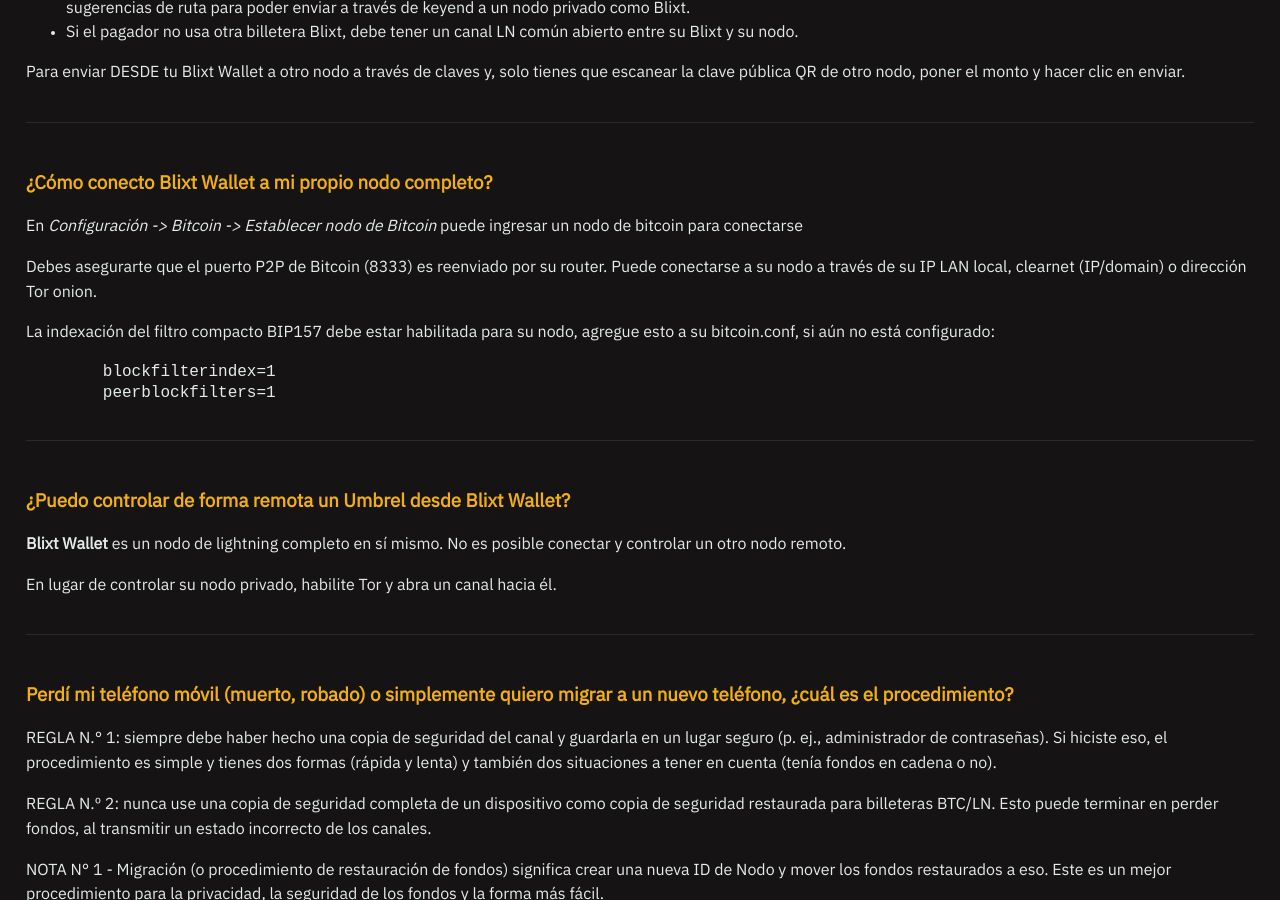
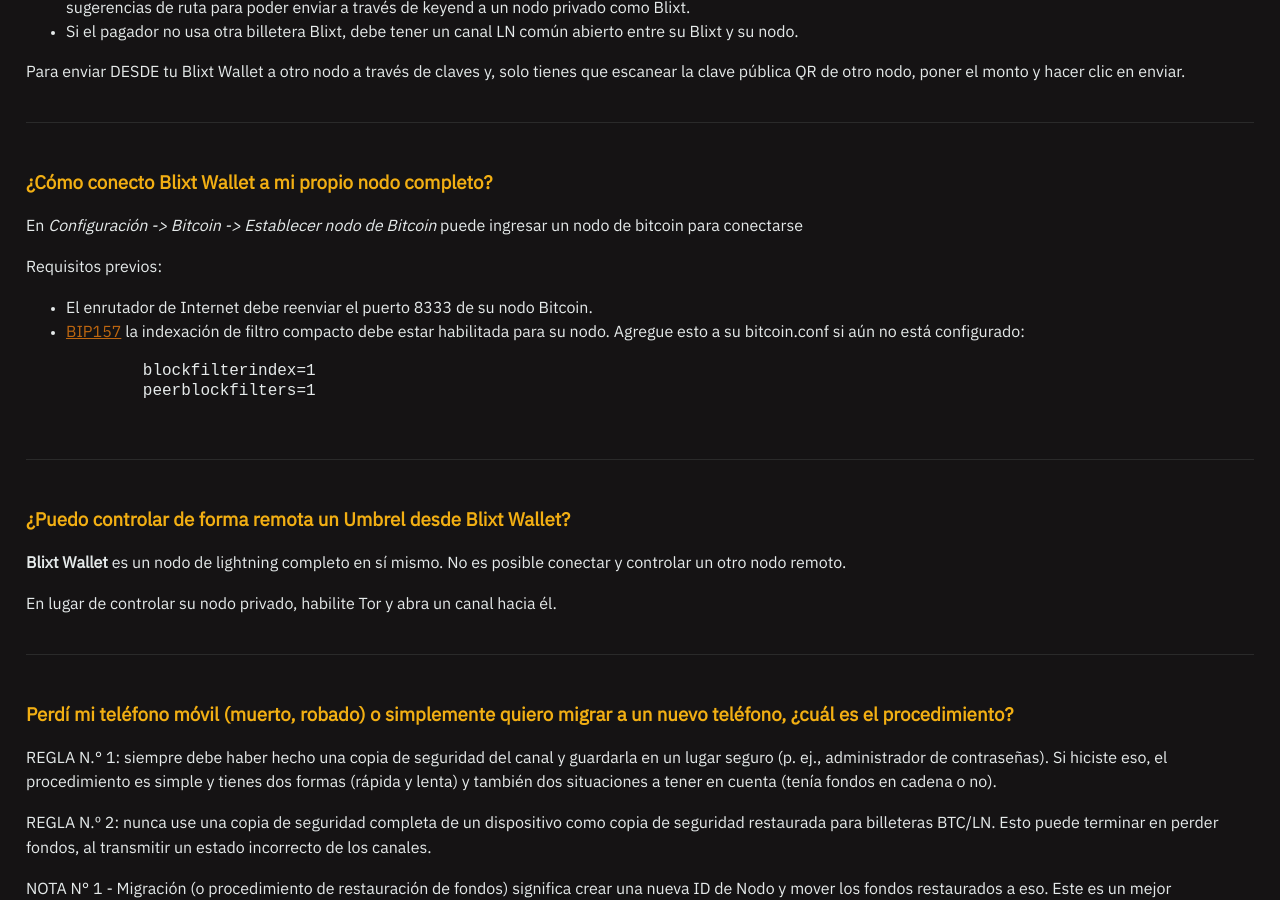
Before and after one commit to BlixtWallet/blixtwallet.github.io, a Jekyll site: the page built from faq_es.html, in a window 1280 px wide and 900 px high, scrolled down 5078 px. Built offline with Jekyll 4.4.1, drawn with Linux system fonts in a browser that asks for light colours.

```diff
--- a/faq_es.html
+++ b/faq_es.html
@@ -231,12 +231,16 @@ title: Preguntas frecuentes
   <section id="conectar-bitcoin-nodo">
     <h3>¿Cómo conecto Blixt Wallet a mi propio nodo completo?</h3>
     <p>En <i>Configuración -> Bitcoin -> Establecer nodo de Bitcoin</i> puede ingresar un nodo de bitcoin para conectarse</p>
-    <p>Debes asegurarte que el puerto P2P de Bitcoin (8333) es reenviado por su router. Puede conectarse a su nodo a través de su IP LAN local,
-       clearnet (IP/domain) o dirección Tor onion.</p>
-    <p>La indexación del filtro compacto BIP157 debe estar habilitada para su nodo, agregue esto a su bitcoin.conf, si aún no está configurado:</p>
+    <p>Requisitos previos:</p>
+     <ul>
+       <li>El enrutador de Internet debe reenviar el puerto 8333 de su nodo Bitcoin.</li>
+       <li><a href="https://github.com/bitcoin/bips/blob/master/bip-0157.mediawiki">BIP157</a> la indexación de filtro compacto debe estar habilitada para su nodo.
+         Agregue esto a su bitcoin.conf si aún no está configurado:
+       </li>
     <pre>
         blockfilterindex=1
-        peerblockfilters=1</pre>
+        peerblockfilters=1
+    </pre>
   </section>
 
   <section id="umbrel-control">
```
Also changed, not shown: faq.html (+7 -1 lines).
